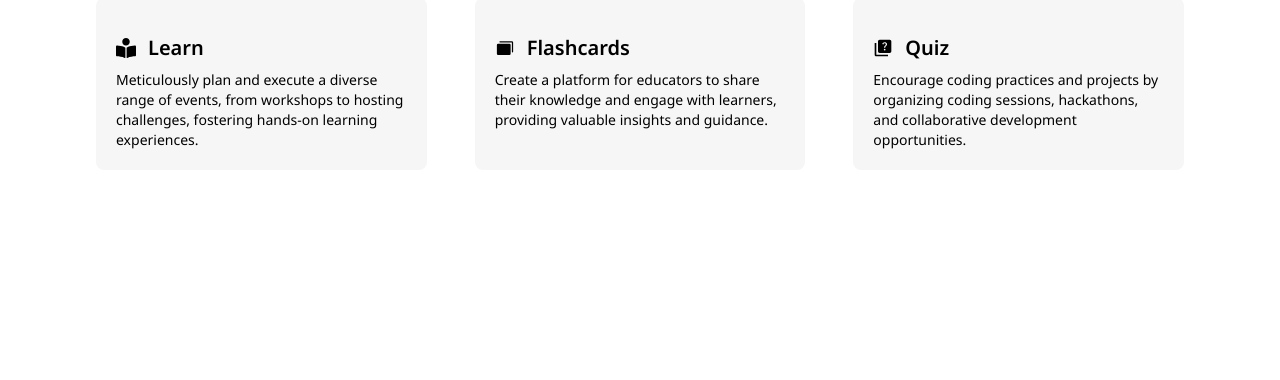
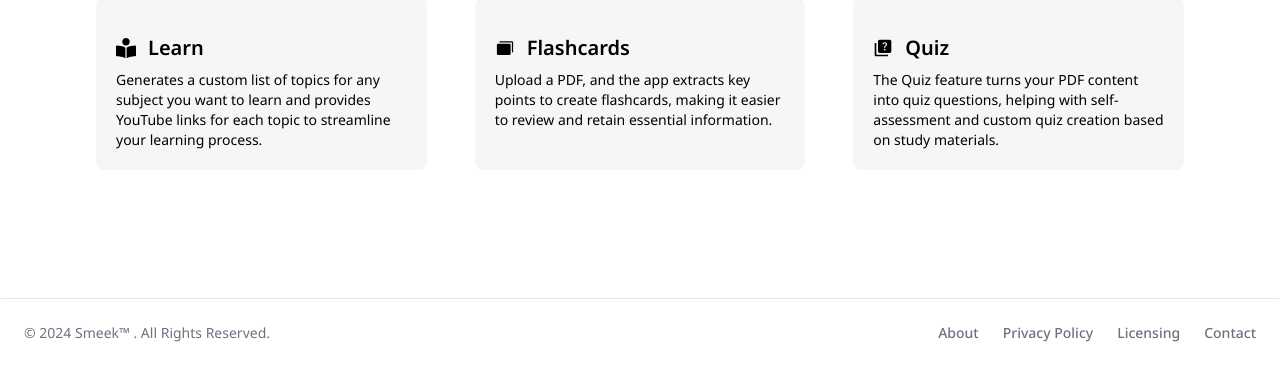
Before and after one commit to flex3-org/smeek, a Next.js app in the folder apps/smeek-web/: page / in a window 1280 px wide. Shown: the part 1292-1672 px from the top of the page. Built offline with nearby package versions, Linux system fonts and the light colour scheme.

Commit message:
design fix

```diff
--- a/apps/smeek-web/app/components/Features.tsx
+++ b/apps/smeek-web/app/components/Features.tsx
@@ -8,26 +8,26 @@ const featuresData = [
     icon: FaBookReader,
     title: "Learn",
     description:
-      "Meticulously plan and execute a diverse range of events, from workshops to hosting challenges, fostering hands-on learning experiences.",
+      "Generates a custom list of topics for any subject you want to learn and provides YouTube links for each topic to streamline your learning process.",
   },
   {
     icon: PiCardsFill,
     title: "Flashcards",
     description:
-      "Create a platform for educators to share their knowledge and engage with learners, providing valuable insights and guidance.",
+      "Upload a PDF, and the app extracts key points to create flashcards, making it easier to review and retain essential information.",
   },
   {
     icon: MdQuiz,
     title: "Quiz",
     description:
-      "Encourage coding practices and projects by organizing coding sessions, hackathons, and collaborative development opportunities.",
+      "The Quiz feature turns your PDF content into quiz questions, helping with self-assessment and custom quiz creation based on study materials.",
   },
 ];
 
 export default function Features() {
   return (
     <>
-      <div className="h-screen">
+      <div className="pb-32">
         <h1 className="text-center text-4xl font-bold md:pt-32 pt-8">
           Features
         </h1>
--- /dev/null
+++ b/apps/smeek-web/app/components/Footer.tsx
@@ -0,0 +1,35 @@
+import React from "react";
+
+export default function Footer() {
+  return (
+    <>
+      <footer className="bottom-0 left-0 z-20 w-full p-4 bg-white border-t border-gray-200 shadow md:flex md:items-center md:justify-between md:p-6 dark:bg-gray-800 dark:border-gray-600">
+        <span className="text-sm text-gray-500 sm:text-center dark:text-gray-400">
+          © 2024 Smeek™ . All Rights Reserved.
+        </span>
+        <ul className="flex flex-wrap items-center mt-3 text-sm font-medium text-gray-500 dark:text-gray-400 sm:mt-0">
+          <li>
+            <a href="#" className="hover:underline me-4 md:me-6">
+              About
+            </a>
+          </li>
+          <li>
+            <a href="#" className="hover:underline me-4 md:me-6">
+              Privacy Policy
+            </a>
+          </li>
+          <li>
+            <a href="#" className="hover:underline me-4 md:me-6">
+              Licensing
+            </a>
+          </li>
+          <li>
+            <a href="#" className="hover:underline">
+              Contact
+            </a>
+          </li>
+        </ul>
+      </footer>
+    </>
+  );
+}
--- a/apps/smeek-web/app/components/Hero.tsx
+++ b/apps/smeek-web/app/components/Hero.tsx
@@ -22,7 +22,7 @@ export function Hero() {
             duration: 0.5,
             ease: [0.4, 0.0, 0.2, 1],
           }}
-          className="text-2xl md:text-4xl lg:text-5xl font-bold text-neutral-700 dark:text-white max-w-4xl leading-relaxed lg:leading-snug text-center mx-auto"
+          className="text-2xl md:text-4xl lg:text-5xl font-bold text-neutral-700 max-w-4xl leading-relaxed lg:leading-snug text-center mx-auto"
         >
           Your Personal AI{" "}
           <Highlight className="text-black dark:text-white">mentor!</Highlight>
--- a/apps/smeek-web/app/page.tsx
+++ b/apps/smeek-web/app/page.tsx
@@ -1,6 +1,7 @@
 import Navbar from "./components/Navbar";
 import { Hero } from "./components/Hero";
 import Features from "./components/Features";
+import Footer from "./components/Footer";
 
 export default function Home() {
   return (
@@ -8,6 +9,7 @@ export default function Home() {
       <Navbar />
       <Hero />
       <Features />
+      <Footer />
     </>
   );
 }
```
